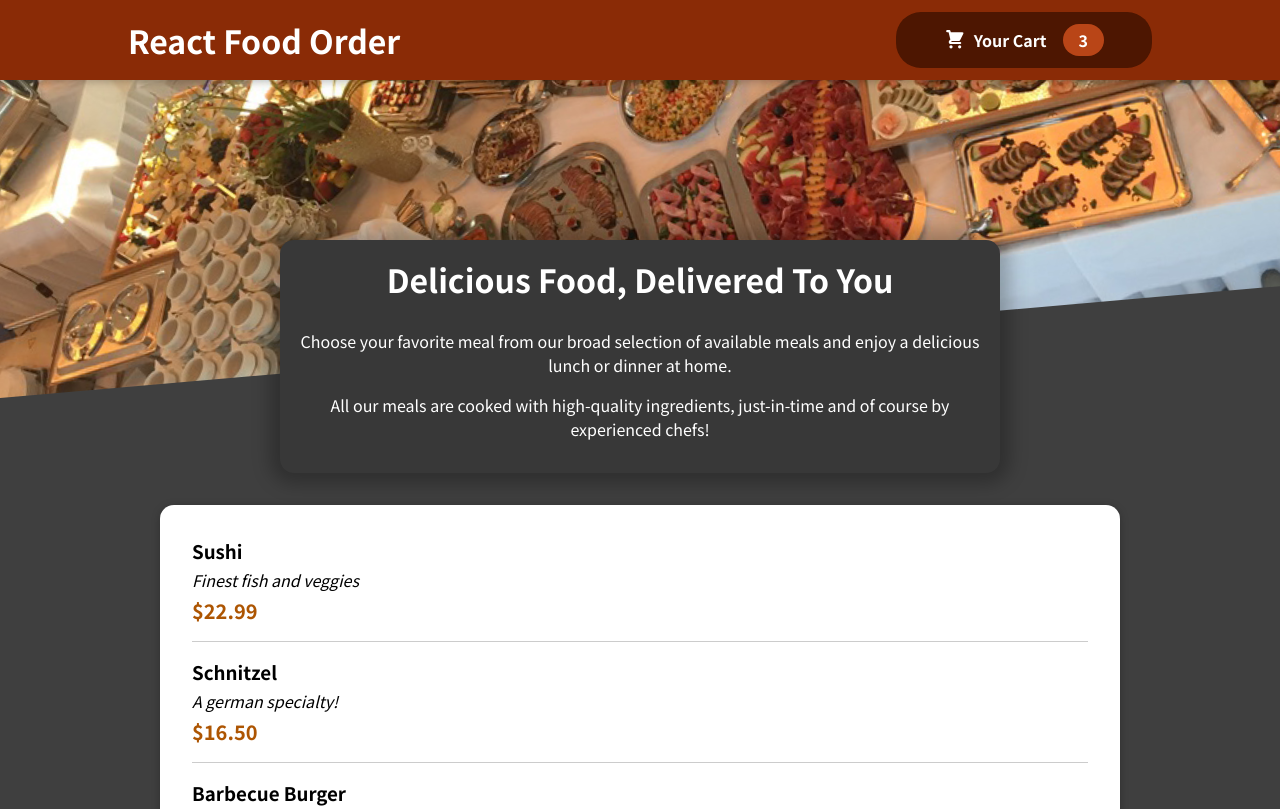
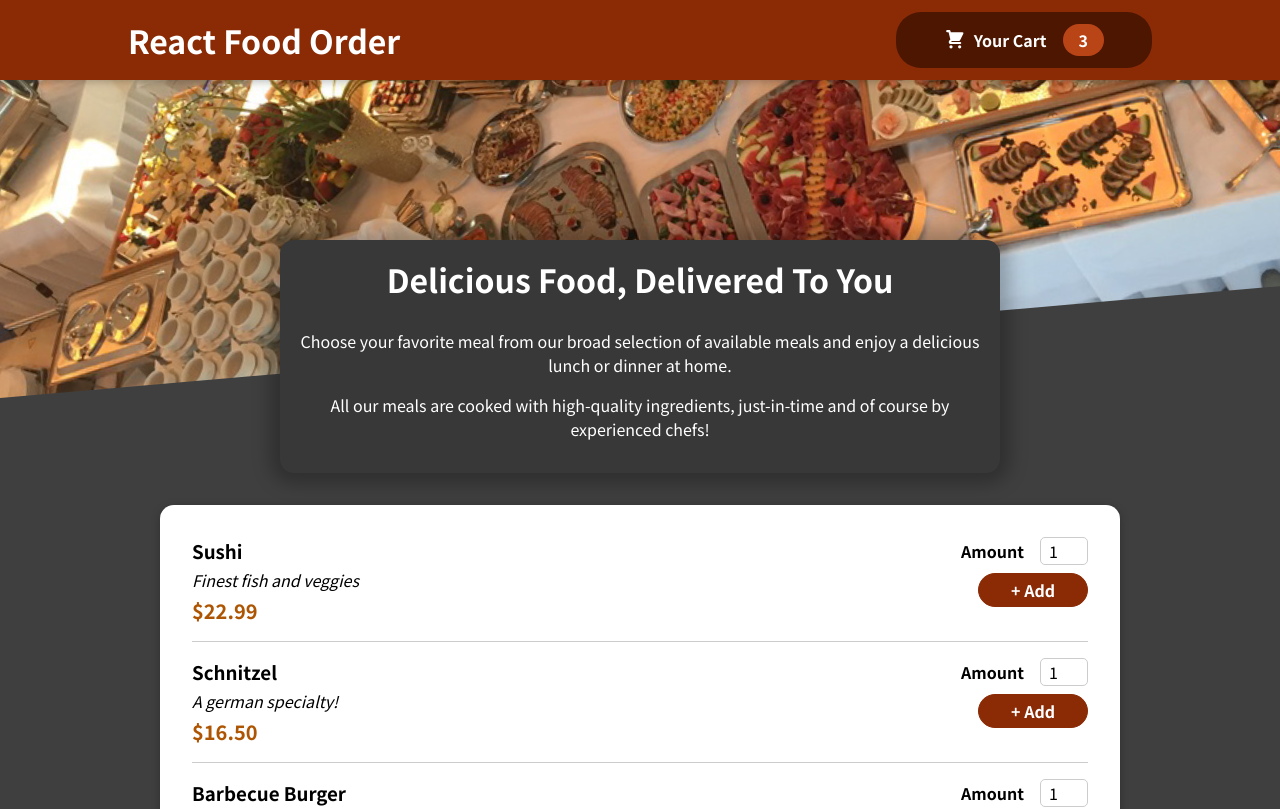
Before and after one commit to keroken/food-order-app, a React (Create React App) app: page / in a window 1280 px wide. Shown: the top 809 px of the page. Built offline with nearby package versions, Linux system fonts and the light colour scheme.

Commit message:
add MealItemForm to MealItem and update id

```diff
--- a/src/components/Meals/AvailableMeals.js
+++ b/src/components/Meals/AvailableMeals.js
@@ -32,6 +32,7 @@ const DUMMY_MEALS = [
 const AvailableMeals = () => {
   const mealsList = DUMMY_MEALS.map(meal =>
       <MealItem
+        id={meal.id}
         key={meal.id}
         name={meal.name}
         description={meal.description}
--- a/src/components/Meals/MealItem/MealItem.js
+++ b/src/components/Meals/MealItem/MealItem.js
@@ -1,3 +1,4 @@
+import MealItemForm from './MealItemForm';
 import classes from './MealItem.module.css';
 
 const MealItem = props => {
@@ -10,7 +11,9 @@ const MealItem = props => {
         <div className={classes.description}>{props.description}</div>
         <div className={classes.price}>{price}</div>
       </div>
-      <div></div>
+      <div>
+        <MealItemForm id={props.id} />
+      </div>
     </li>
   );
 };
```
